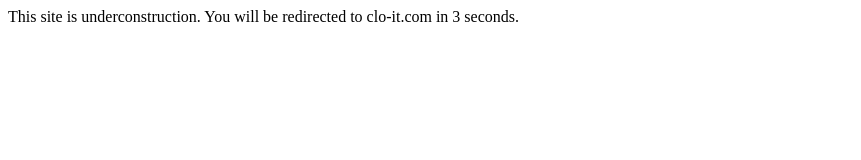
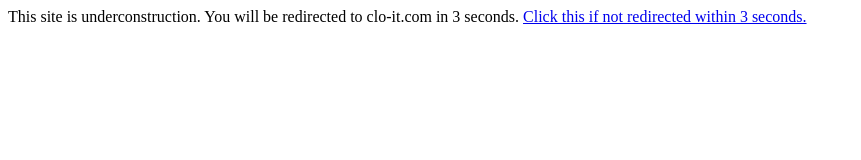
Before and after one commit to Clo612/bc-os, a plain HTML site: page index.html in a window 1280 px wide. Shown: the whole page, without its empty margins (0-861 px from the left). Drawn offline with Linux system fonts and the light colour scheme.

Commit message:
Update index.html

```diff
--- a/index.html
+++ b/index.html
@@ -1,2 +1,3 @@
 <p1>This site is underconstruction. You will be redirected to clo-it.com in 3 seconds.</p1>
+<a href="https://clo-it.com" target="_blank">Click this if not redirected within 3 seconds.</a>
 <meta http-equiv="refresh" content="3; url='https://clo-it.com'" />
```
